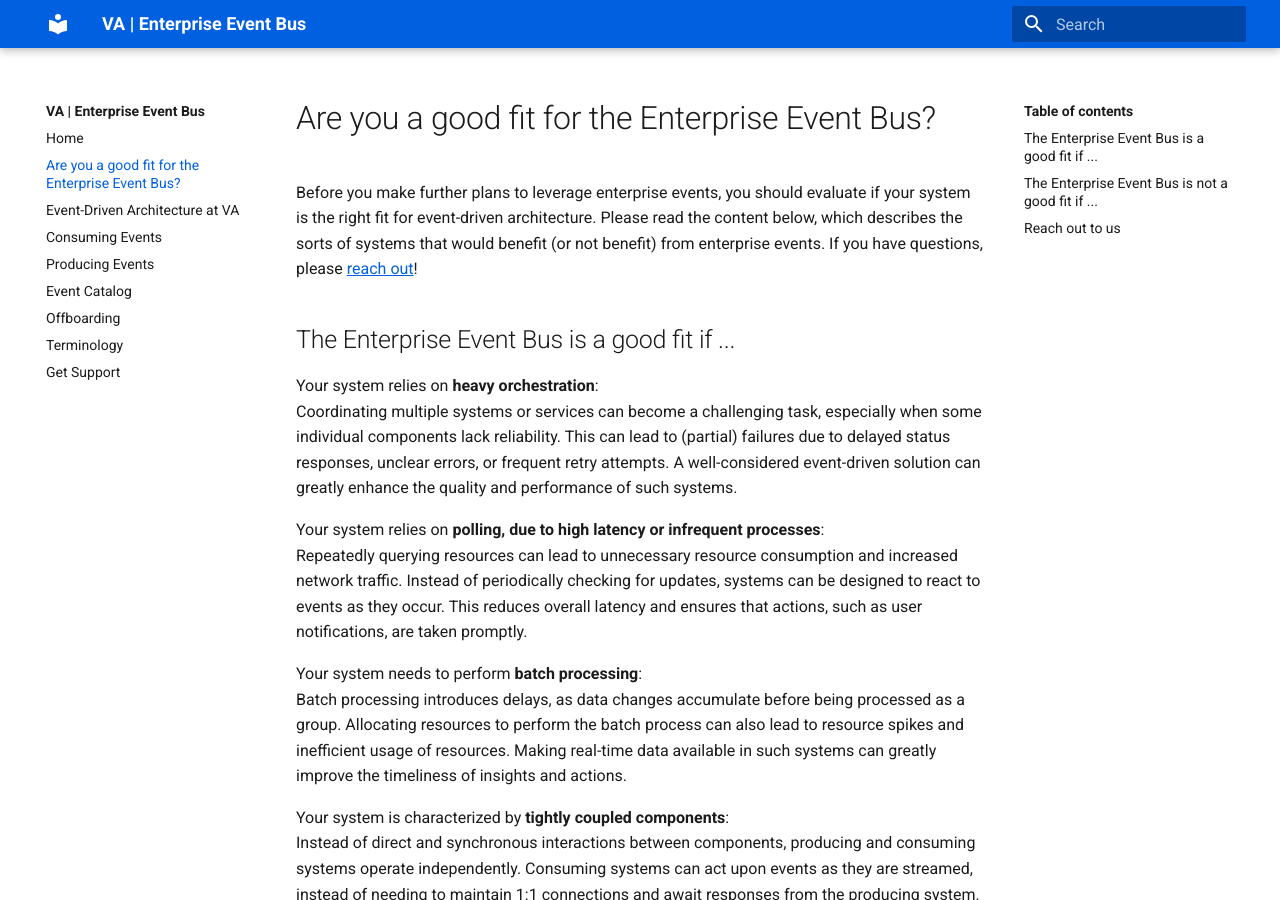
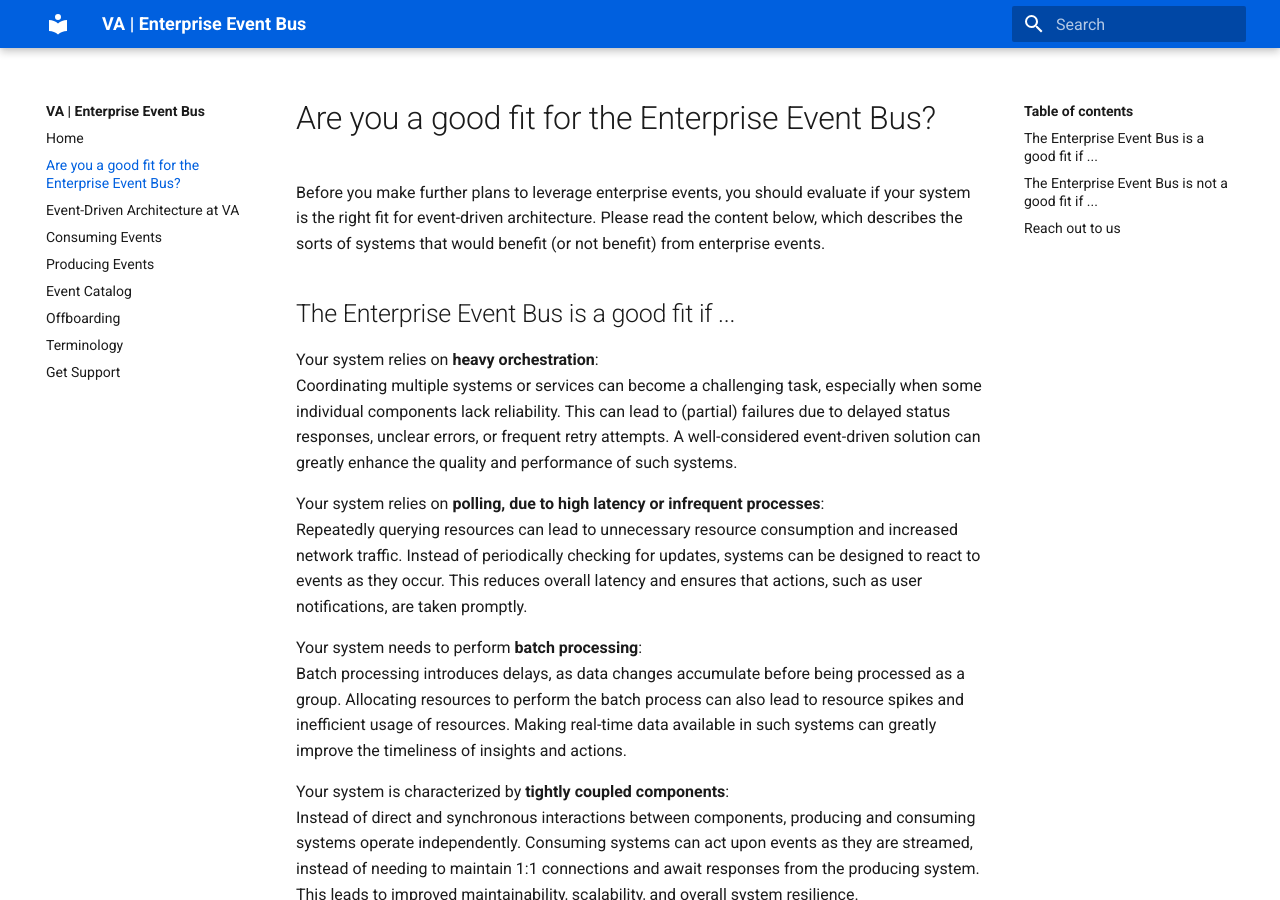
Before and after one commit to department-of-veterans-affairs/ves-event-bus-developer-portal, an MkDocs documentation site: the page built from docs/get-started.md, in a window 1280 px wide and 900 px high. Built offline with MkDocs 1.6.1 and Material for MkDocs 9.7.7, drawn with Linux system fonts in a browser that asks for light colours; some of the changed text lies outside the part shown.

Commit message:
update support language

```diff
--- a/docs/get-started.md
+++ b/docs/get-started.md
@@ -4,7 +4,7 @@
 
 # Are you a good fit for the Enterprise Event Bus?
 
-Before you make further plans to leverage enterprise events, you should evaluate if your system is the right fit for event-driven architecture. Please read the content below, which describes the sorts of systems that would benefit (or not benefit) from enterprise events. If you have questions, please [reach out](./get-support.md)!
+Before you make further plans to leverage enterprise events, you should evaluate if your system is the right fit for event-driven architecture. Please read the content below, which describes the sorts of systems that would benefit (or not benefit) from enterprise events.
 
 ## The Enterprise Event Bus is a good fit if ...
 
@@ -42,6 +42,6 @@
 
 ## Reach out to us
 
-If you think the Enterprise Event Bus would be a good fit for your situation, or help you solve a problem, then please get in touch with us to discuss further.
+If you think the Enterprise Event Bus would be a good fit for your situation, please [reach out](./get-support.md)!
 
-The best way to reach out to the Event Bus Team is via the [#ves-event-bus](https://dsva.slack.com/archives/C042ZQ7JUAX) Slack channel in the Office of CTO @VA workspace.
+The best way to contact the Event Bus Team is via the [#ves-event-bus](https://dsva.slack.com/archives/C042ZQ7JUAX) Slack channel in the Office of CTO @VA workspace.
```
